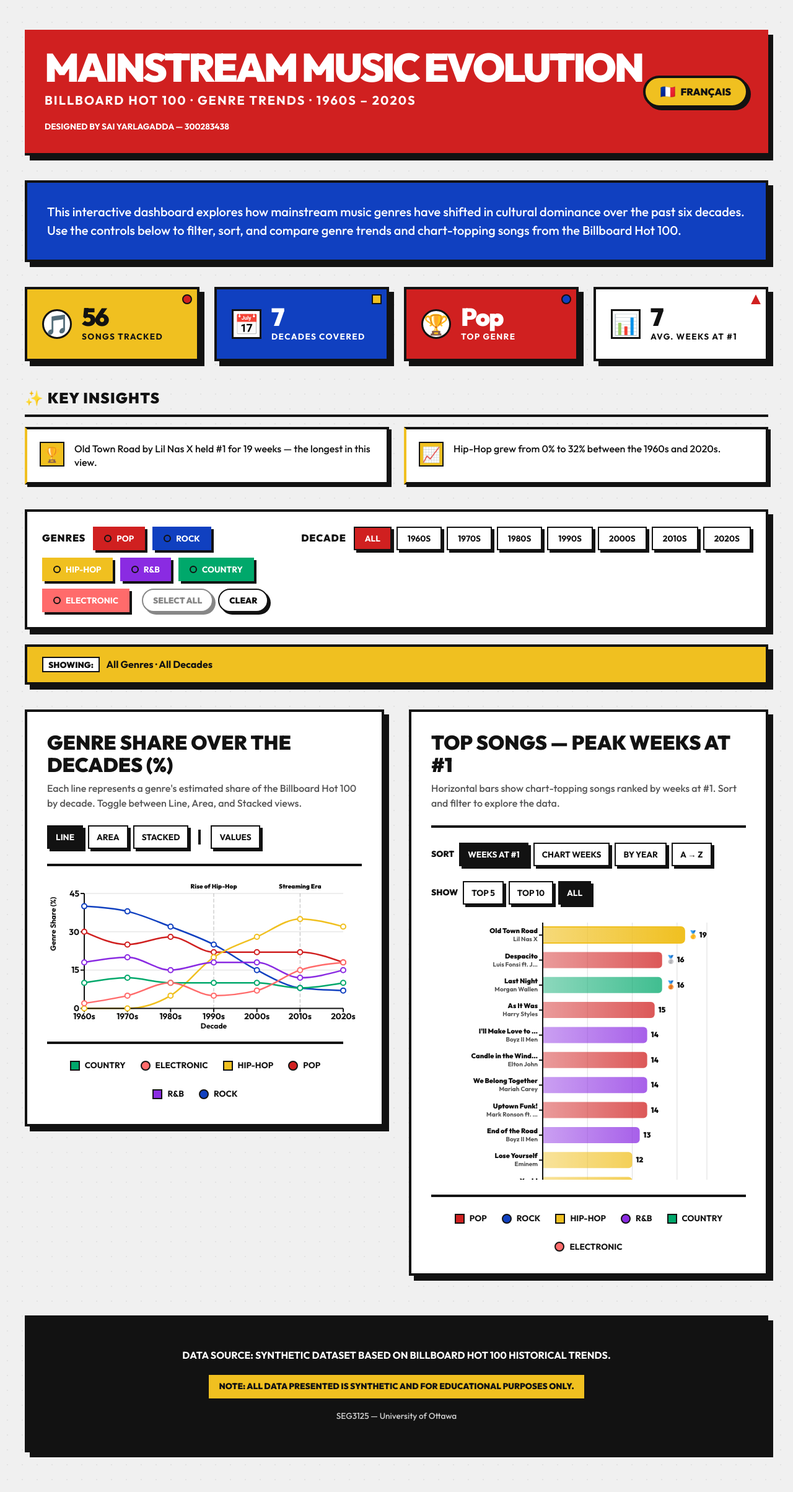
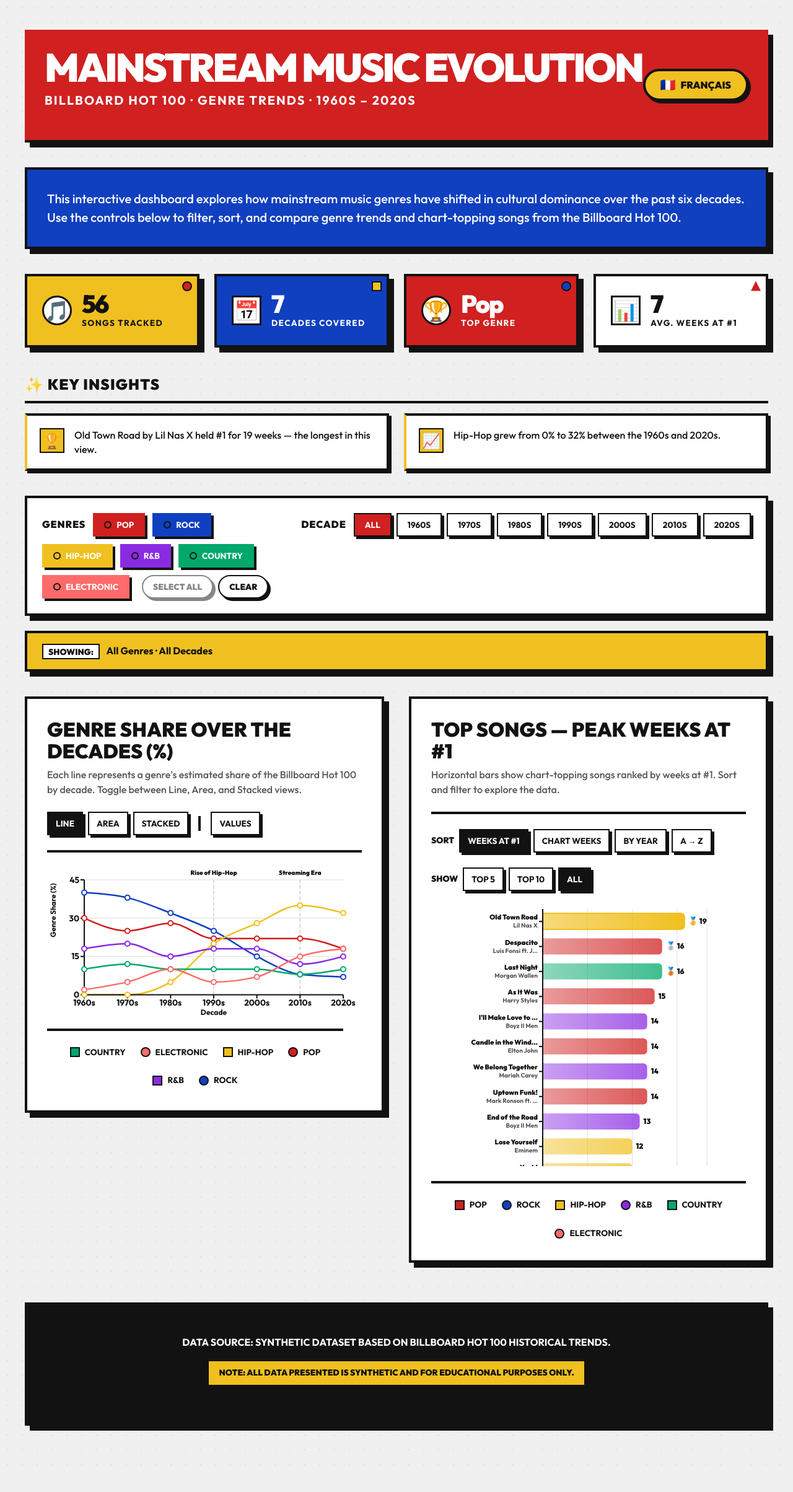
Before and after one commit to Sai-Yarla/SEG3125-Assignment-5, a React (Vite) app: page / in a window 1280 px wide. Shown: the whole page at 62% size. After the commit the page ends 2365 px from the top, so only its background shows below. Built offline with nearby package versions, Linux system fonts and the light colour scheme.

Commit message:
chore: Remove designer credit and university details

```diff
--- a/src/data/translations.js
+++ b/src/data/translations.js
@@ -6,7 +6,7 @@ const translations = {
     // Header
     dashboardTitle: "Mainstream Music Evolution",
     dashboardSubtitle: "Billboard Hot 100 · Genre Trends · 1960s – 2020s",
-    designerCredit: "Designed by Sai Yarlagadda — 300283438",
+    designerCredit: "",
 
     // Intro
     introText:
@@ -106,7 +106,7 @@ const translations = {
     // Footer
     footerDataSource: "Data Source: Synthetic dataset based on Billboard Hot 100 historical trends.",
     footerDisclaimer: "Note: All data presented is synthetic and for educational purposes only.",
-    footerDesigner: "SEG3125 — University of Ottawa",
+    footerDesigner: "",
   },
 
   fr: {
@@ -115,7 +115,7 @@ const translations = {
     // Header
     dashboardTitle: "L'Évolution de la Musique Populaire",
     dashboardSubtitle: "Billboard Hot 100 · Tendances des Genres · 1960 – 2020",
-    designerCredit: "Conçu par Sai Yarlagadda — 300283438",
+    designerCredit: "",
 
     // Intro
     introText:
@@ -215,7 +215,7 @@ const translations = {
     // Footer
     footerDataSource: "Source des Données : Jeu de données synthétique basé sur les tendances historiques du Billboard Hot 100.",
     footerDisclaimer: "Remarque : Toutes les données présentées sont synthétiques et à des fins éducatives uniquement.",
-    footerDesigner: "SEG3125 — Université d'Ottawa",
+    footerDesigner: "",
   },
 };
 
```
